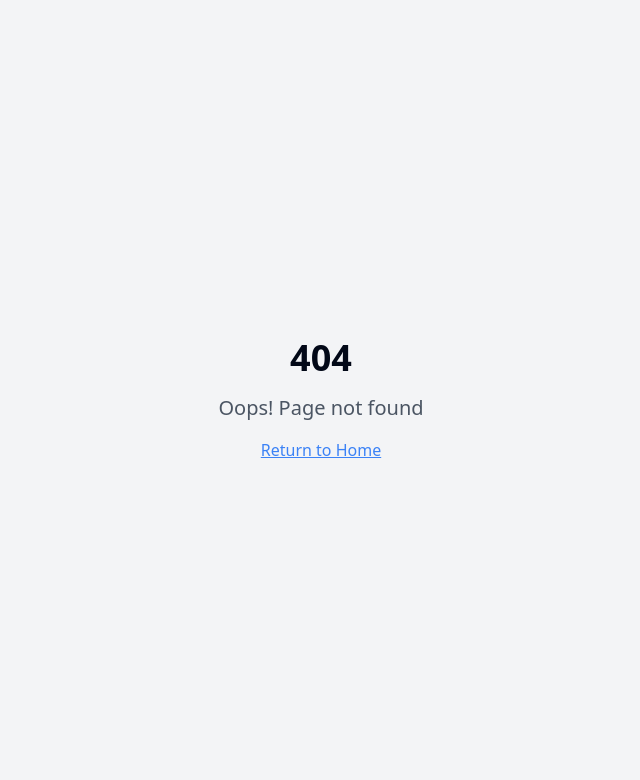
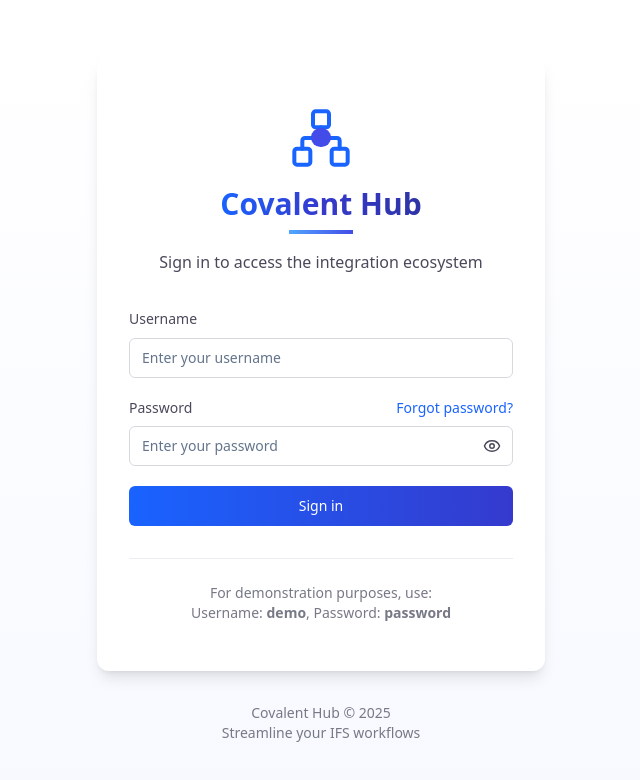
Before and after one commit to charanar/whimsical-workflow-wizard, a React (Vite) app: page /login in a window 1280 px wide. Before the commit this address had no page. Shown: the top 780 px of the page, without its empty margins (319-959 px from the left). Built offline with nearby package versions, Linux system fonts and the light colour scheme.

Commit message:
Implement login page
Implement a basic login page with username, password, and password reset option. Includes Covalent Hub name, logo, and visual elements.

```diff
--- a/src/App.tsx
+++ b/src/App.tsx
@@ -1,9 +1,11 @@
+
 import { Toaster } from "@/components/ui/toaster";
 import { Toaster as Sonner } from "@/components/ui/sonner";
 import { TooltipProvider } from "@/components/ui/tooltip";
 import { QueryClient, QueryClientProvider } from "@tanstack/react-query";
 import { BrowserRouter, Routes, Route } from "react-router-dom";
 import Index from "./pages/Index";
+import Login from "./pages/Login";
 import NotFound from "./pages/NotFound";
 
 const queryClient = new QueryClient();
@@ -16,6 +18,7 @@ const App = () => (
       <BrowserRouter>
         <Routes>
           <Route path="/" element={<Index />} />
+          <Route path="/login" element={<Login />} />
           {/* ADD ALL CUSTOM ROUTES ABOVE THE CATCH-ALL "*" ROUTE */}
           <Route path="*" element={<NotFound />} />
         </Routes>
--- /dev/null
+++ b/src/components/logos/CovalentHubLogo.tsx
@@ -0,0 +1,27 @@
+
+import React from 'react';
+import { Network } from 'lucide-react';
+
+interface CovalentHubLogoProps {
+  size?: number;
+  className?: string;
+}
+
+const CovalentHubLogo: React.FC<CovalentHubLogoProps> = ({ size = 48, className = '' }) => {
+  return (
+    <div className={`flex items-center justify-center ${className}`}>
+      <div className="relative">
+        <Network
+          size={size}
+          className="text-[#1963ff]"
+          strokeWidth={1.5}
+        />
+        <div className="absolute inset-0 flex items-center justify-center">
+          <div className="w-[30%] h-[30%] rounded-full bg-[#434ce8]" />
+        </div>
+      </div>
+    </div>
+  );
+};
+
+export default CovalentHubLogo;
--- /dev/null
+++ b/src/pages/Login.tsx
@@ -0,0 +1,133 @@
+
+import React, { useState } from 'react';
+import { useNavigate } from 'react-router-dom';
+import { Eye, EyeOff, AlertCircle } from 'lucide-react';
+import CovalentHubLogo from '@/components/logos/CovalentHubLogo';
+import { Button } from '@/components/ui/button';
+import { Input } from '@/components/ui/input';
+import { Label } from '@/components/ui/label';
+import { toast } from 'sonner';
+
+const Login = () => {
+  const [username, setUsername] = useState('');
+  const [password, setPassword] = useState('');
+  const [showPassword, setShowPassword] = useState(false);
+  const [isLoading, setIsLoading] = useState(false);
+  const navigate = useNavigate();
+
+  const handleSubmit = async (e: React.FormEvent) => {
+    e.preventDefault();
+
+    if (!username || !password) {
+      toast.error('Please enter both username and password');
+      return;
+    }
+
+    setIsLoading(true);
+
+    // Simulate authentication
+    try {
+      // This is a simple simulation - in a real app, you would connect to your auth backend
+      await new Promise(resolve => setTimeout(resolve, 1000));
+
+      // Success simulation - in a real implementation, check credentials against your backend
+      if (username === 'demo' && password === 'password') {
+        toast.success('Login successful');
+        navigate('/');
+      } else {
+        toast.error('Invalid credentials');
+      }
+    } finally {
+      setIsLoading(false);
+    }
+  };
+
+  const handleForgotPassword = () => {
+    toast.info('Password reset functionality would be implemented here');
+  };
+
+  return (
+    <div className="min-h-screen flex flex-col items-center justify-center bg-gradient-to-b from-white to-[#f7f9ff]">
+      <div className="w-full max-w-md px-8 py-12 bg-white rounded-xl shadow-lg">
+        <div className="flex flex-col items-center mb-8">
+          <CovalentHubLogo size={64} className="mb-4" />
+          <h1 className="text-3xl font-bold bg-gradient-to-r from-[#1963ff] via-[#353acd] to-[#2e34a5] text-transparent bg-clip-text">
+            Covalent Hub
+          </h1>
+          <div className="h-1 w-16 bg-gradient-to-r from-[#50a5ff] to-[#434ce8] mt-2 mb-4"></div>
+          <p className="text-[#49495b] text-center">
+            Sign in to access the integration ecosystem
+          </p>
+        </div>
+
+        <form onSubmit={handleSubmit} className="space-y-5">
+          <div className="space-y-2">
+            <Label htmlFor="username" className="text-[#49495b]">Username</Label>
+            <Input
+              id="username"
+              type="text"
+              value={username}
+              onChange={(e) => setUsername(e.target.value)}
+              className="w-full border-[#d8d9df] focus:border-[#1963ff] focus:ring-[#1963ff]"
+              placeholder="Enter your username"
+              disabled={isLoading}
+            />
+          </div>
+
+          <div className="space-y-2">
+            <div className="flex justify-between items-center">
+              <Label htmlFor="password" className="text-[#49495b]">Password</Label>
+              <button
+                type="button"
+                onClick={handleForgotPassword}
+                className="text-sm text-[#1963ff] hover:underline"
+              >
+                Forgot password?
+              </button>
+            </div>
+            <div className="relative">
+              <Input
+                id="password"
+                type={showPassword ? "text" : "password"}
+                value={password}
+                onChange={(e) => setPassword(e.target.value)}
+                className="w-full border-[#d8d9df] focus:border-[#1963ff] focus:ring-[#1963ff] pr-10"
+                placeholder="Enter your password"
+                disabled={isLoading}
+              />
+              <button
+                type="button"
+                className="absolute right-3 top-1/2 transform -translate-y-1/2 text-[#49495b]"
+                onClick={() => setShowPassword(!showPassword)}
+              >
+                {showPassword ? <EyeOff size={18} /> : <Eye size={18} />}
+              </button>
+            </div>
+          </div>
+
+          <Button
+            type="submit"
+            className="w-full bg-gradient-to-r from-[#1963ff] to-[#353acd] hover:from-[#0e50dd] hover:to-[#2e34a5] text-white py-2 rounded-md transition-all duration-200 font-medium"
+            disabled={isLoading}
+          >
+            {isLoading ? 'Signing in...' : 'Sign in'}
+          </Button>
+        </form>
+
+        <div className="mt-8 pt-6 border-t border-[#ebedf2] text-center">
+          <p className="text-sm text-[#777986]">
+            For demonstration purposes, use:<br />
+            Username: <span className="font-semibold">demo</span>, Password: <span className="font-semibold">password</span>
+          </p>
+        </div>
+      </div>
+
+      <div className="mt-8 text-center">
+        <p className="text-sm text-[#777986]">Covalent Hub © {new Date().getFullYear()}</p>
+        <p className="text-sm text-[#777986]">Streamline your IFS workflows</p>
+      </div>
+    </div>
+  );
+};
+
+export default Login;
```
